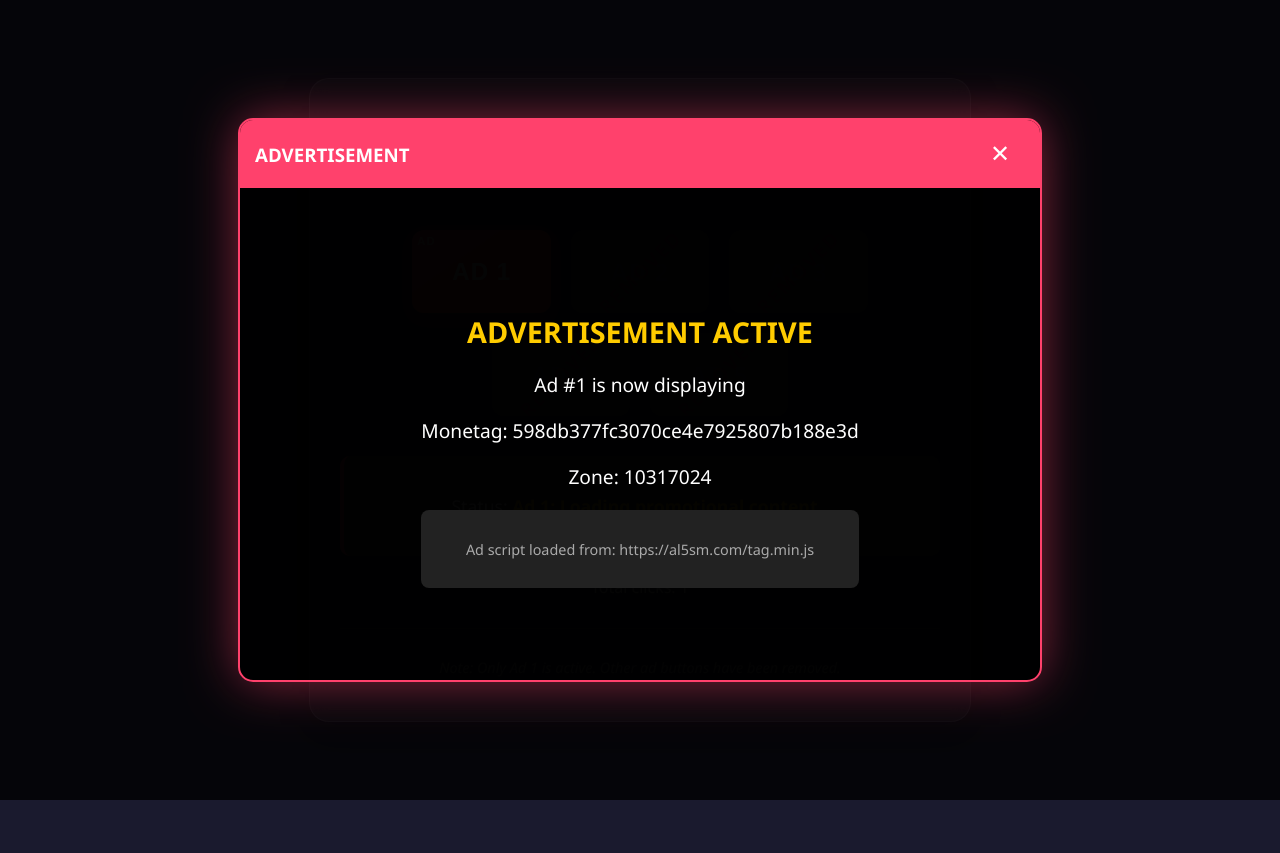
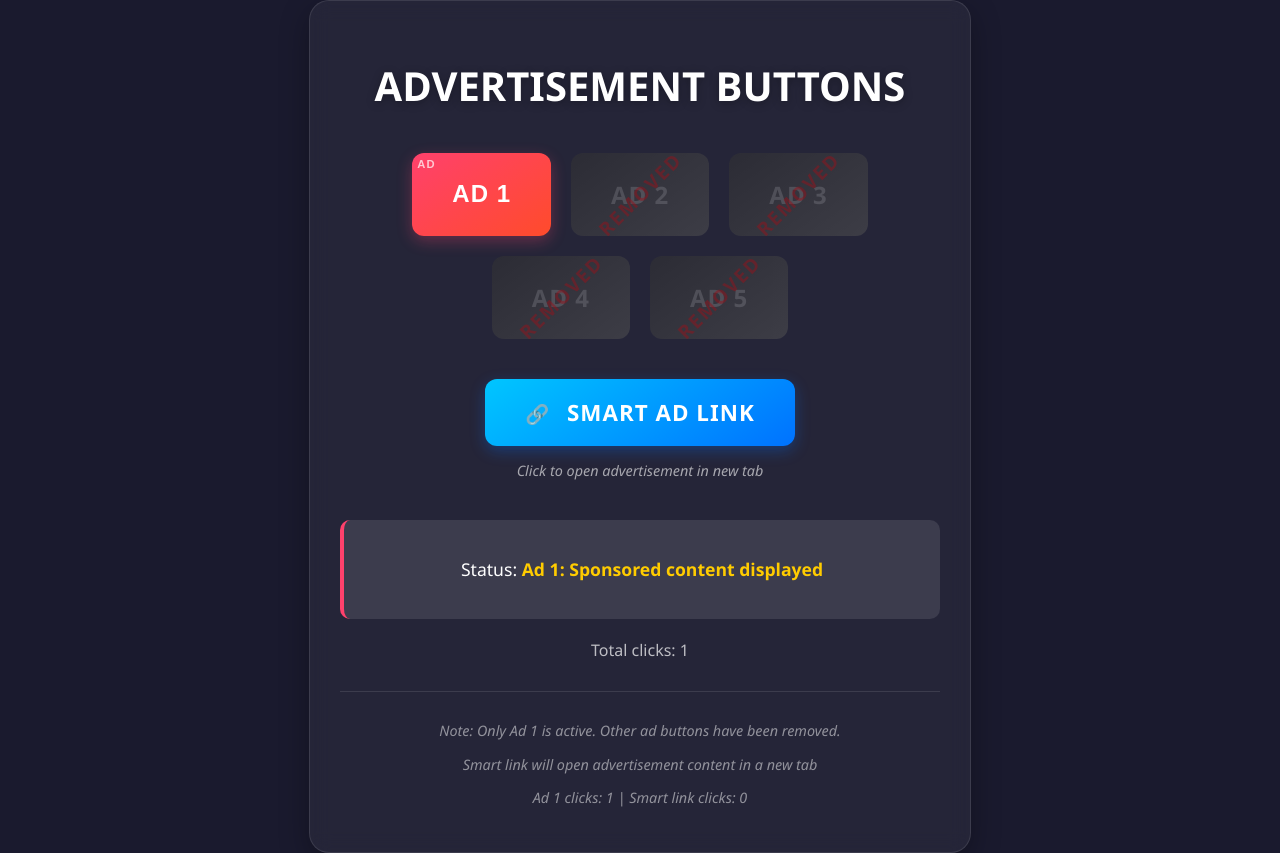
Before and after one commit to koshik3233-del/Ads-1-earn, a plain HTML site: page index.html in a window 1280 px wide. Both pictures are taken after a click on the button "AD 1". Before the commit the page ends 800 px from the top, so only its background shows below. Drawn offline with Linux system fonts and the light colour scheme.

Commit message:
Implement smart link for advertisement access
Added smart link functionality to open advertisements in a new tab.

```diff
--- a/index.html
+++ b/index.html
@@ -5,8 +5,6 @@
     <meta name="viewport" content="width=device-width, initial-scale=1.0">
     <meta name="monetag" content="598db377fc3070ce4e7925807b188e3d">
     <title>Single Ad Button</title>
-    <!-- This script loads when page opens -->
-    <script>(function(s){s.dataset.zone='10317024',s.src='https://al5sm.com/tag.min.js'})([document.documentElement, document.body].filter(Boolean).pop().appendChild(document.createElement('script')))</script>
     <style>
         body {
             margin: 0;
@@ -140,67 +138,50 @@
             padding-top: 15px;
         }
 
-        /* New styles for ad container */
-        .ad-display {
-            position: fixed;
-            top: 50%;
-            left: 50%;
-            transform: translate(-50%, -50%);
-            width: 90%;
-            max-width: 800px;
-            height: 70vh;
-            background: rgba(0, 0, 0, 0.9);
-            border-radius: 15px;
-            z-index: 1000;
-            display: none;
-            overflow: hidden;
-            border: 2px solid #ff416c;
-            box-shadow: 0 0 50px rgba(255, 65, 108, 0.5);
+        /* Smart Link Styles */
+        .smart-link-container {
+            margin: 40px 0;
+            text-align: center;
         }
 
-        .ad-header {
-            background: #ff416c;
+        .smart-link {
+            display: inline-block;
+            padding: 18px 40px;
+            background: linear-gradient(145deg, #00c6ff, #0072ff);
             color: white;
-            padding: 15px;
-            display: flex;
-            justify-content: space-between;
-            align-items: center;
+            text-decoration: none;
+            border-radius: 12px;
+            font-weight: bold;
+            font-size: 1.4rem;
+            transition: all 0.3s ease;
+            box-shadow: 0 5px 15px rgba(0, 114, 255, 0.3);
+            position: relative;
+            overflow: hidden;
+            text-transform: uppercase;
+            letter-spacing: 1px;
         }
 
-        .close-ad {
-            background: none;
-            border: none;
-            color: white;
-            font-size: 1.5rem;
-            cursor: pointer;
-            padding: 5px 15px;
-            border-radius: 5px;
-            transition: background 0.3s;
+        .smart-link:hover {
+            transform: translateY(-5px) scale(1.05);
+            box-shadow: 0 10px 25px rgba(0, 114, 255, 0.5);
+            background: linear-gradient(145deg, #0072ff, #00c6ff);
         }
 
-        .close-ad:hover {
-            background: rgba(255, 255, 255, 0.2);
+        .smart-link:active {
+            transform: translateY(0) scale(0.98);
         }
 
-        .ad-content {
-            width: 100%;
-            height: calc(100% - 60px);
-            display: flex;
-            justify-content: center;
-            align-items: center;
-            color: white;
+        .smart-link::before {
+            content: '🔗';
+            margin-right: 10px;
             font-size: 1.2rem;
         }
 
-        .overlay {
-            position: fixed;
-            top: 0;
-            left: 0;
-            width: 100%;
-            height: 100%;
-            background: rgba(0, 0, 0, 0.8);
-            z-index: 999;
-            display: none;
+        .smart-link-subtext {
+            color: rgba(255, 255, 255, 0.6);
+            font-size: 0.9rem;
+            margin-top: 10px;
+            font-style: italic;
         }
 
         @media (max-width: 600px) {
@@ -218,37 +199,31 @@
                 font-size: 1.3rem;
             }
 
-            .ad-display {
-                height: 60vh;
+            .smart-link {
+                padding: 15px 30px;
+                font-size: 1.2rem;
             }
         }
     </style>
 </head>
 <body>
-    <!-- Overlay for ad background -->
-    <div class="overlay" id="adOverlay"></div>
-
-    <!-- Ad display container -->
-    <div class="ad-display" id="adContainer">
-        <div class="ad-header">
-            <h3 style="margin: 0;">ADVERTISEMENT</h3>
-            <button class="close-ad" onclick="closeAd()">✕</button>
-        </div>
-        <div class="ad-content" id="adContent">
-            <p>Advertisement content will be displayed here...</p>
-        </div>
-    </div>
-
-    <!-- Main content -->
     <div class="container">
         <h1>ADVERTISEMENT BUTTONS</h1>
 
         <div class="ad-buttons">
-            <button class="ad-btn" onclick="showAdvertisement(1)">Ad 1</button>
+            <button class="ad-btn" id="ad1Btn">Ad 1</button>
             <div class="removed-btn">Ad 2</div>
             <div class="removed-btn">Ad 3</div>
             <div class="removed-btn">Ad 4</div>
             <div class="removed-btn">Ad 5</div>
+        </div>
+
+        <!-- SMART LINK ADDED HERE -->
+        <div class="smart-link-container">
+            <a href="https://otieu.com/4/10317084" class="smart-link" target="_blank" id="smartLink">
+                SMART AD LINK
+            </a>
+            <p class="smart-link-subtext">Click to open advertisement in new tab</p>
         </div>
 
         <div class="status">
@@ -261,77 +236,80 @@
 
         <div class="info">
             <p>Note: Only Ad 1 is active. Other ad buttons have been removed.</p>
+            <p style="margin-top: 10px;">Smart link will open advertisement content in a new tab</p>
         </div>
     </div>
 
     <script>
         let clickCount = 0;
+        let adClicks = 0;
+        let smartLinkClicks = 0;
 
-        function showAdvertisement(adNumber) {
+        // Ad 1 button functionality
+        document.getElementById('ad1Btn').addEventListener('click', function() {
             clickCount++;
-            document.getElementById('clickCount').textContent = clickCount;
+            adClicks++;
+            updateCounters();
 
             const statusMessages = [
-                `Ad ${adNumber}: Loading promotional content...`,
-                `Ad ${adNumber}: Displaying advertisement...`,
-                `Ad ${adNumber}: Showing special offer!`,
-                `Ad ${adNumber}: Commercial break in progress`,
-                `Ad ${adNumber}: Sponsored content displayed`
+                "Ad 1: Loading promotional content...",
+                "Ad 1: Displaying advertisement...",
+                "Ad 1: Showing special offer!",
+                "Ad 1: Commercial break in progress",
+                "Ad 1: Sponsored content displayed"
             ];
 
             const randomMessage = statusMessages[Math.floor(Math.random() * statusMessages.length)];
             document.getElementById('statusText').textContent = randomMessage;
 
-            // Show the ad container
-            document.getElementById('adOverlay').style.display = 'block';
-            document.getElementById('adContainer').style.display = 'block';
-
-            // Update ad content
-            const adContent = document.getElementById('adContent');
-            adContent.innerHTML = `
-                <div style="text-align: center; padding: 20px;">
-                    <h2 style="color: #ffcc00; margin-bottom: 20px;">ADVERTISEMENT ACTIVE</h2>
-                    <p style="margin-bottom: 15px;">Ad #${adNumber} is now displaying</p>
-                    <p style="margin-bottom: 15px;">Monetag: 598db377fc3070ce4e7925807b188e3d</p>
-                    <p style="margin-bottom: 15px;">Zone: 10317024</p>
-                    <div style="background: #222; padding: 15px; border-radius: 8px; margin-top: 20px;">
-                        <p style="font-size: 0.9rem; color: #aaa;">Ad script loaded from: https://al5sm.com/tag.min.js</p>
-                    </div>
-                </div>
-            `;
-
-            // Visual feedback on button
-            const button = document.querySelector('.ad-btn');
-            button.style.transform = 'scale(0.95)';
+            // Visual feedback
+            this.style.transform = 'scale(0.95)';
             setTimeout(() => {
-                button.style.transform = '';
+                this.style.transform = '';
             }, 150);
 
-            // Log to console
-            console.log(`Ad ${adNumber} button clicked. Total clicks: ${clickCount}`);
-            console.log('Ad script already loaded on page open');
-        }
-
-        function closeAd() {
-            document.getElementById('adOverlay').style.display = 'none';
-            document.getElementById('adContainer').style.display = 'none';
-            document.getElementById('statusText').textContent = 'Advertisement closed';
-        }
-
-        // Close ad when clicking on overlay
-        document.getElementById('adOverlay').addEventListener('click', closeAd);
-
-        // Prevent closing when clicking inside ad container
-        document.getElementById('adContainer').addEventListener('click', function(e) {
-            e.stopPropagation();
+            console.log(`Ad 1 clicked. Total clicks: ${clickCount}, Ad clicks: ${adClicks}`);
         });
 
-        // Log when page loads (ad script loads)
-        window.addEventListener('load', function() {
-            console.log('Page loaded - ad script automatically executed');
-            console.log('Monetag: 598db377fc3070ce4e7925807b188e3d');
-            console.log('Zone ID: 10317024');
+        // Smart link functionality
+        document.getElementById('smartLink').addEventListener('click', function(e) {
+            clickCount++;
+            smartLinkClicks++;
+            updateCounters();
+
+            const statusMessages = [
+                "Smart Link: Opening advertisement...",
+                "Smart Link: Loading promotional content...",
+                "Smart Link: Redirecting to special offer!",
+                "Smart Link: Showing sponsored content",
+                "Smart Link: Commercial content loading..."
+            ];
+
+            const randomMessage = statusMessages[Math.floor(Math.random() * statusMessages.length)];
+            document.getElementById('statusText').textContent = randomMessage;
+
+            // Visual feedback
+            this.style.transform = 'scale(0.95)';
+            setTimeout(() => {
+                this.style.transform = '';
+            }, 150);
+
+            console.log(`Smart link clicked. Total clicks: ${clickCount}, Smart link clicks: ${smartLinkClicks}`);
+
+            // The link will open in new tab automatically (target="_blank")
+            // Optional: You can add tracking or analytics here
         });
+
+        function updateCounters() {
+            document.getElementById('clickCount').textContent = clickCount;
+
+            // Update info text to show breakdown
+            const infoElement = document.querySelector('.info');
+            const originalInfo = '<p>Note: Only Ad 1 is active. Other ad buttons have been removed.</p><p style="margin-top: 10px;">Smart link will open advertisement content in a new tab</p>';
+            const statsInfo = `<p>Ad 1 clicks: ${adClicks} | Smart link clicks: ${smartLinkClicks}</p>`;
+
+            infoElement.innerHTML = originalInfo + statsInfo;
+        }
     </script>
 </body>
-            </html>
+                                                                                                    </html>
```
